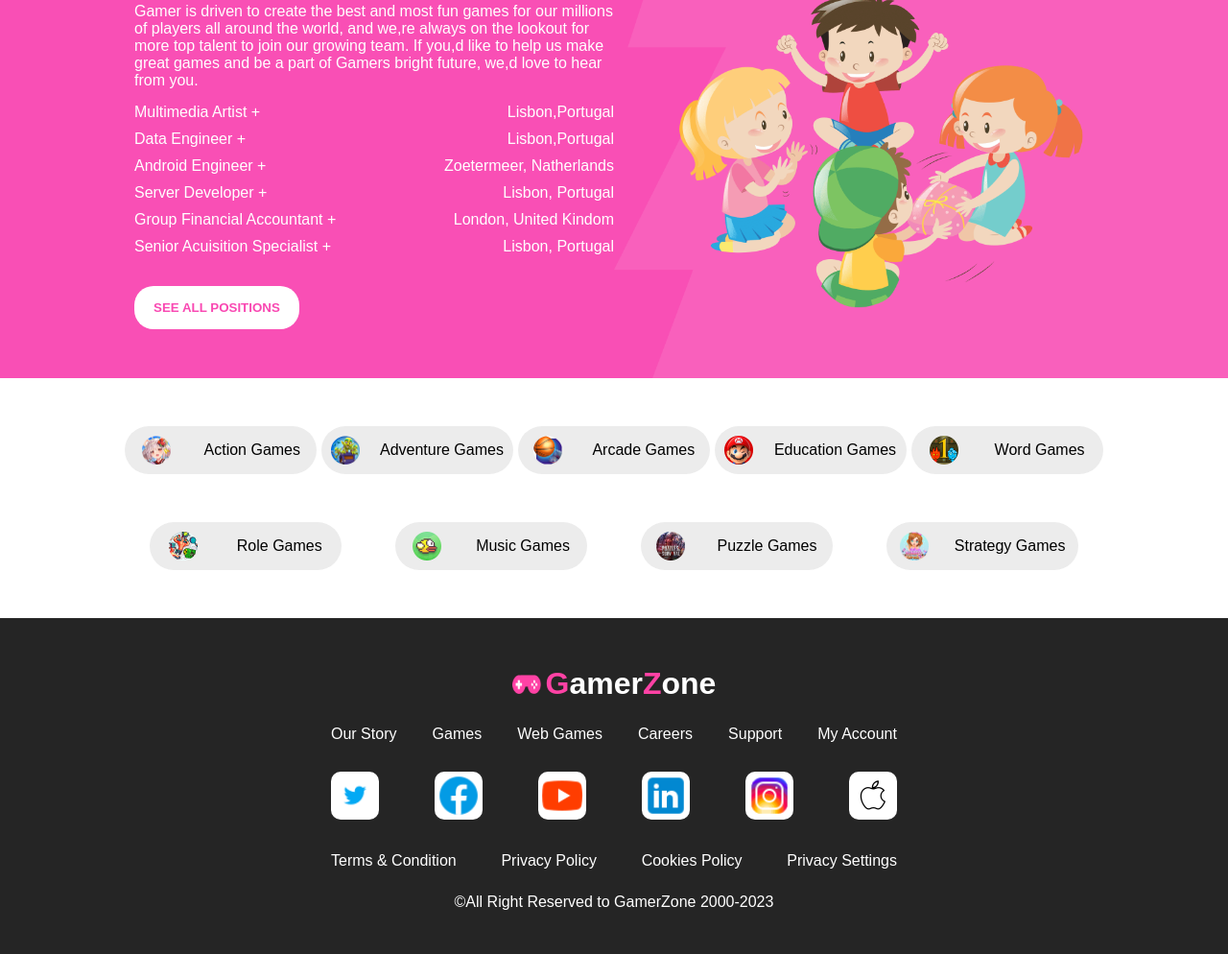
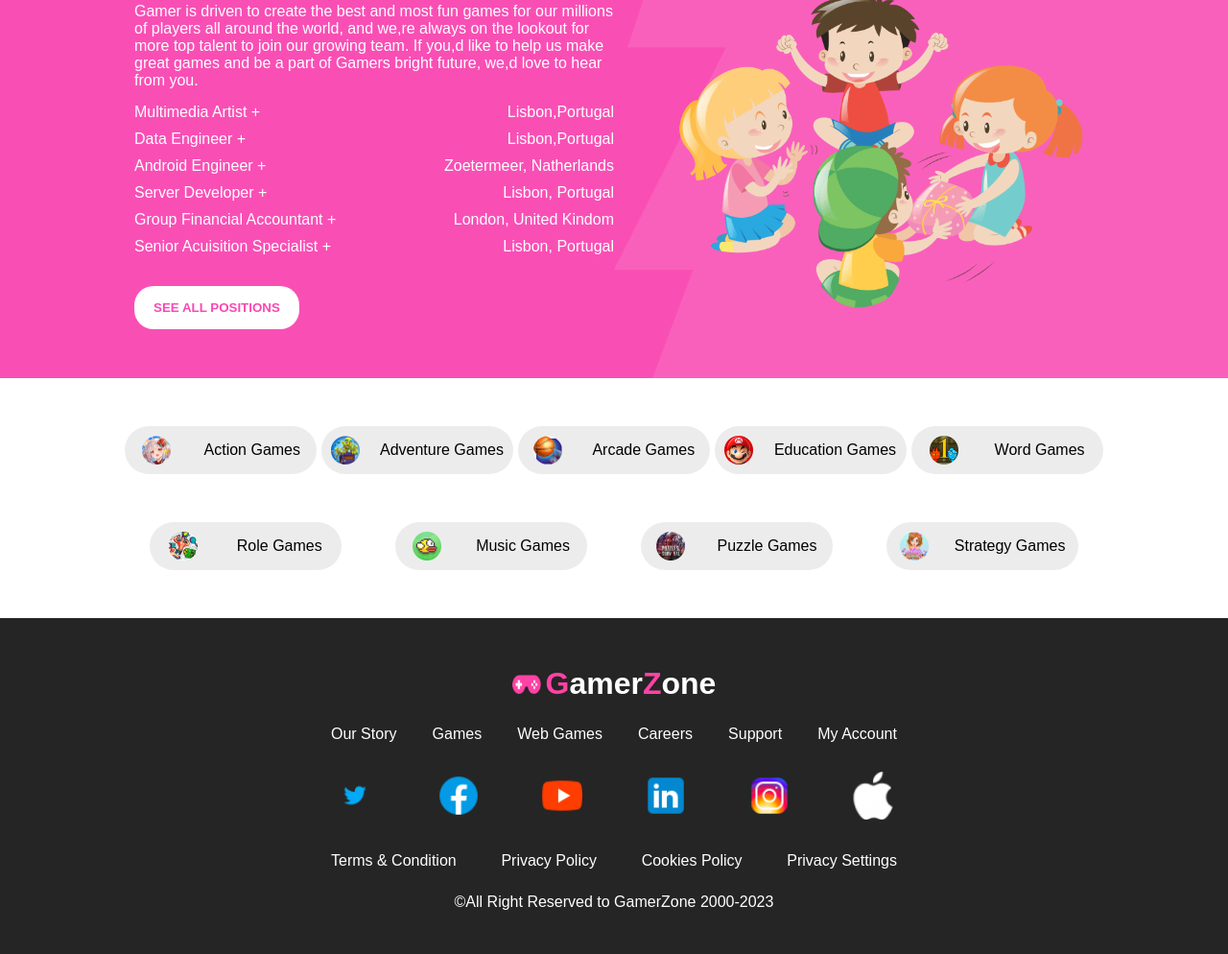
Before and after one commit to Shreeuttomroy/GamerZone, a plain HTML site: page index.html in a window 1280 px wide. Shown: the part 2486-3480 px from the top of the page at 96% size. Drawn offline with nearby package versions, Linux system fonts and the light colour scheme.

Commit message:
apple icone changed

```diff
--- a/css/style.css
+++ b/css/style.css
@@ -367,14 +367,13 @@ footer li{
   footer li a img{
     height: 50px;
     width: 50px;
-    background-color: #ffffff;
     border-radius: 10px;
   }
 
 
 
 
-  @media screen and (max-width:425px) {
+  @media screen and (max-width:575px) {
     body{
         font-size: 0.70rem;
     }
@@ -521,4 +520,5 @@ footer li{
         height: 450px;
     }
 
+
   }
--- a/index.html
+++ b/index.html
@@ -228,7 +228,7 @@
                 <li><a href="">
                     <img src="./assets/icon/icons8-instagram-48.png" alt="">
                 </a></li>
-                <li><a href=""><img src="./assets/icon/icons8-apple-logo-50.png" alt=""></a></li>
+                <li><a href=""><img src="./assets/icon/apple-48.ico" alt=""></a></li>
             </div>
             <div class="rules">
                 <li><a href="">Terms & Condition</a></li>
```
Also changed, not shown: assets/icon/apple-48.ico (added), assets/icon/icons8-apple-logo-50.png (deleted).
